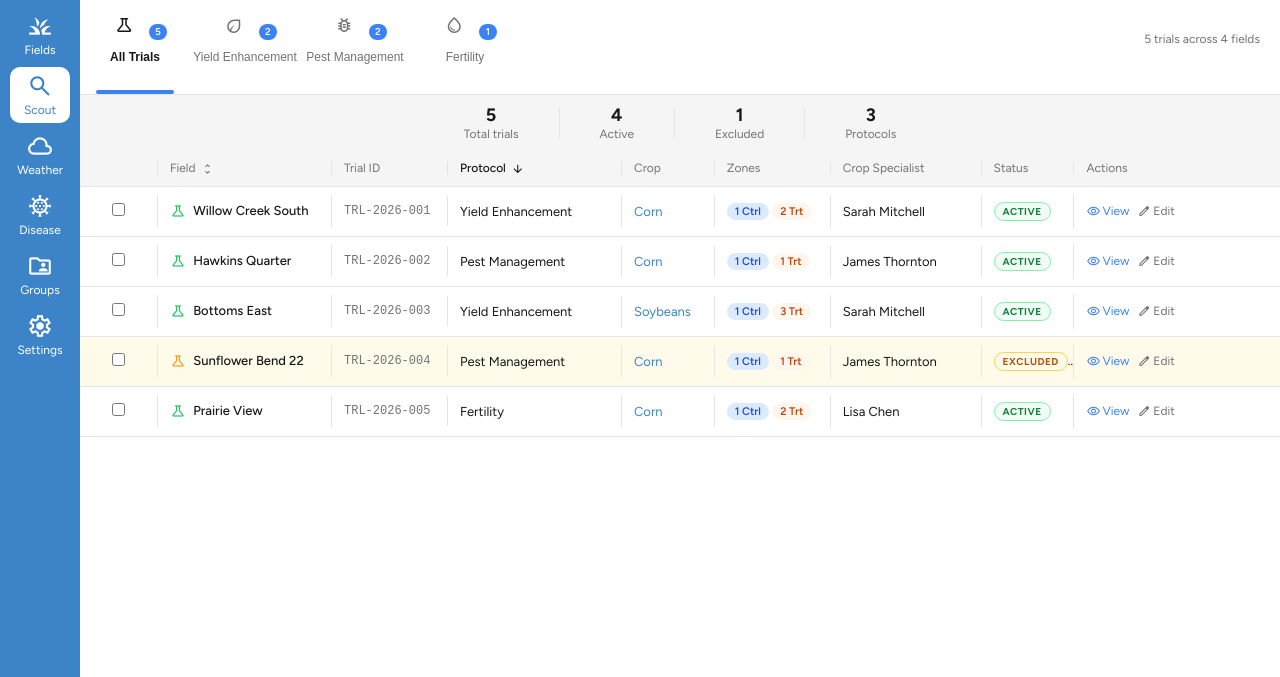
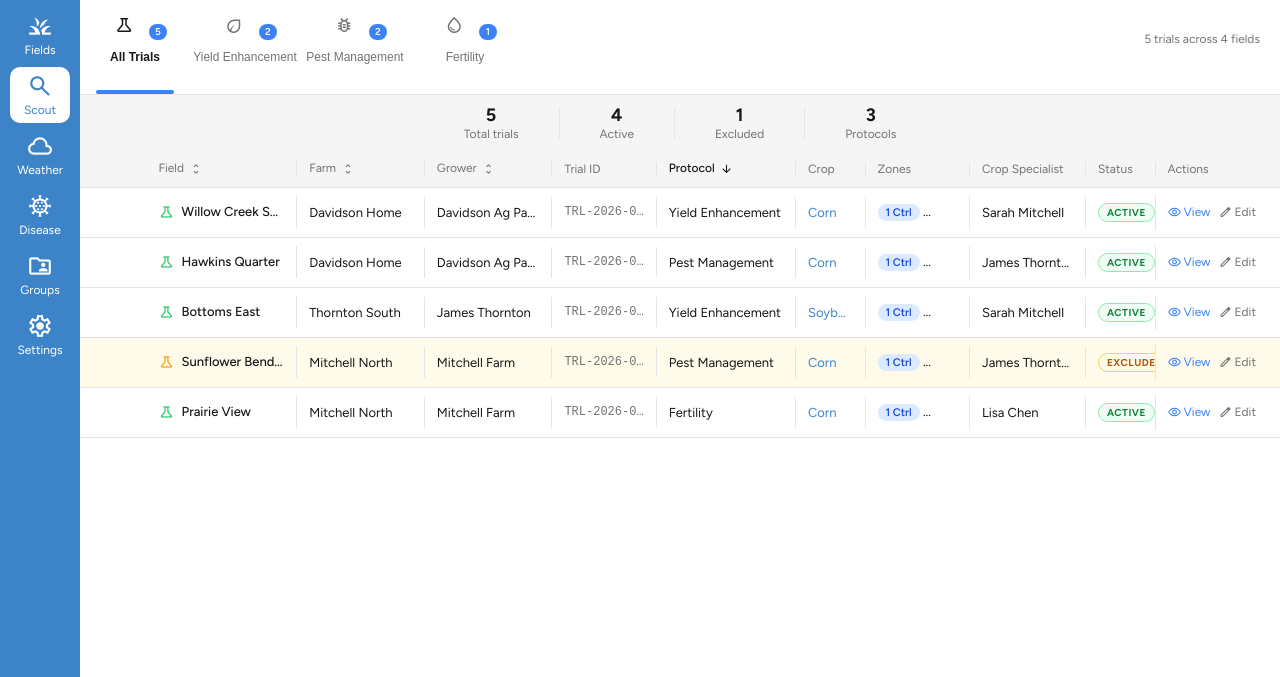
Before and after one commit to RyanSheaPD/Intelinair-Design-SystemAI, a plain HTML site: page pages/mifield-trials.html in a window 1280 px wide. Shown: the part 123-800 px from the top of the page. Drawn offline with nearby package versions, Linux system fonts and the light colour scheme.

Commit message:
Add MiField Trials page with table improvements and scrub exposed Figma token
- Add Field → Farm → Grower as default first 3 table columns
- Add hover-to-reveal checkbox column with select-all support
- Replace exposed Figma PAT in .env.example with placeholder

Co-Authored-By: Claude Opus 4.6 (1M context) <noreply@anthropic.com>

```diff
--- a/pages/mifield-trials.html
+++ b/pages/mifield-trials.html
@@ -77,6 +77,14 @@
     .data-row:hover { background: var(--color-neutral-50, #fafafa); }
     .data-row__cell { padding: 8px 12px; white-space: nowrap; overflow: hidden; text-overflow: ellipsis; border-right: 1px solid var(--color-border); }
     .data-row__cell:last-child { border-right: none; }
+
+    /* Checkbox column — hidden by default, shown on row hover */
+    .table-header-bar__col[data-col="checkbox"],
+    .data-row__cell[data-col="checkbox"] { opacity: 0; pointer-events: none; transition: opacity 0.15s ease; }
+    .data-row:hover .data-row__cell[data-col="checkbox"],
+    .data-row__cell[data-col="checkbox"].is-checked,
+    .table-header-bar:hover .table-header-bar__col[data-col="checkbox"],
+    .table-header-bar__col[data-col="checkbox"].is-checked { opacity: 1; pointer-events: auto; }
 
     .page-content { flex: 1; overflow-y: auto; padding: 0; background: var(--color-background); }
 
@@ -385,14 +393,16 @@
 
         <!-- Table header -->
         <div class="table-header-bar">
-          <span class="table-header-bar__col" style="flex:0 0 5%;">&nbsp;</span>
-          <span class="table-header-bar__col table-header-bar__col--sortable" style="flex:0 0 15%;">Field <span class="table-header-bar__sort-icon"><span class="material-symbols-outlined" style="font-size:14px;">unfold_more</span></span></span>
-          <span class="table-header-bar__col" style="flex:0 0 10%;">Trial ID</span>
-          <span class="table-header-bar__col table-header-bar__col--sortable table-header-bar__col--active" style="flex:0 0 15%;">Protocol <span class="table-header-bar__sort-icon"><span class="material-symbols-outlined" style="font-size:14px;">arrow_downward</span></span></span>
-          <span class="table-header-bar__col" style="flex:0 0 8%;">Crop</span>
-          <span class="table-header-bar__col" style="flex:0 0 10%;">Zones</span>
-          <span class="table-header-bar__col" style="flex:0 0 13%;">Crop Specialist</span>
-          <span class="table-header-bar__col" style="flex:0 0 8%;">Status</span>
+          <span class="table-header-bar__col" style="flex:0 0 4%;" data-col="checkbox"><input type="checkbox" class="checkbox" id="select-all" onchange="toggleSelectAll(this)" /></span>
+          <span class="table-header-bar__col table-header-bar__col--sortable" style="flex:0 0 13%;">Field <span class="table-header-bar__sort-icon"><span class="material-symbols-outlined" style="font-size:14px;">unfold_more</span></span></span>
+          <span class="table-header-bar__col table-header-bar__col--sortable" style="flex:0 0 11%;">Farm <span class="table-header-bar__sort-icon"><span class="material-symbols-outlined" style="font-size:14px;">unfold_more</span></span></span>
+          <span class="table-header-bar__col table-header-bar__col--sortable" style="flex:0 0 11%;">Grower <span class="table-header-bar__sort-icon"><span class="material-symbols-outlined" style="font-size:14px;">unfold_more</span></span></span>
+          <span class="table-header-bar__col" style="flex:0 0 9%;">Trial ID</span>
+          <span class="table-header-bar__col table-header-bar__col--sortable table-header-bar__col--active" style="flex:0 0 12%;">Protocol <span class="table-header-bar__sort-icon"><span class="material-symbols-outlined" style="font-size:14px;">arrow_downward</span></span></span>
+          <span class="table-header-bar__col" style="flex:0 0 6%;">Crop</span>
+          <span class="table-header-bar__col" style="flex:0 0 9%;">Zones</span>
+          <span class="table-header-bar__col" style="flex:0 0 10%;">Crop Specialist</span>
+          <span class="table-header-bar__col" style="flex:0 0 6%;">Status</span>
           <span class="table-header-bar__col" style="flex:1;border-right:none;">Actions</span>
         </div>
 
@@ -400,20 +410,22 @@
         <main class="page-content">
           <!-- Trial Row 1 -->
           <div class="data-row" data-protocol="yield">
-            <span class="data-row__cell" style="flex:0 0 5%;"><input type="checkbox" class="checkbox" /></span>
-            <span class="data-row__cell" style="flex:0 0 15%; font-weight:500;">
+            <span class="data-row__cell" style="flex:0 0 4%;" data-col="checkbox"><input type="checkbox" class="checkbox" onchange="toggleRowCheckbox(this)" /></span>
+            <span class="data-row__cell" style="flex:0 0 13%; font-weight:500;">
               <span class="material-symbols-outlined" style="font-size:16px;color:var(--color-success-500);vertical-align:middle;margin-right:4px;">science</span>
               Willow Creek South
             </span>
-            <span class="data-row__cell" style="flex:0 0 10%; font-family:monospace; font-size:12px; color:var(--color-text-muted);">TRL-2026-001</span>
-            <span class="data-row__cell" style="flex:0 0 15%;">Yield Enhancement</span>
-            <span class="data-row__cell" style="flex:0 0 8%; color:var(--color-brand);">Corn</span>
-            <span class="data-row__cell" style="flex:0 0 10%;">
+            <span class="data-row__cell" style="flex:0 0 11%;">Davidson Home</span>
+            <span class="data-row__cell" style="flex:0 0 11%;">Davidson Ag Partners</span>
+            <span class="data-row__cell" style="flex:0 0 9%; font-family:monospace; font-size:12px; color:var(--color-text-muted);">TRL-2026-001</span>
+            <span class="data-row__cell" style="flex:0 0 12%;">Yield Enhancement</span>
+            <span class="data-row__cell" style="flex:0 0 6%; color:var(--color-brand);">Corn</span>
+            <span class="data-row__cell" style="flex:0 0 9%;">
               <span class="zone-pill zone-pill--control">1 Ctrl</span>
               <span class="zone-pill zone-pill--treatment">2 Trt</span>
             </span>
-            <span class="data-row__cell" style="flex:0 0 13%;">Sarah Mitchell</span>
-            <span class="data-row__cell" style="flex:0 0 8%;"><span class="trial-status trial-status--active">Active</span></span>
+            <span class="data-row__cell" style="flex:0 0 10%;">Sarah Mitchell</span>
+            <span class="data-row__cell" style="flex:0 0 6%;"><span class="trial-status trial-status--active">Active</span></span>
             <span class="data-row__cell" style="flex:1;border-right:none; display:flex; align-items:center; gap:8px;">
               <a href="#" onclick="showTrialDetail('TRL-2026-001'); return false;" style="color:var(--color-action); text-decoration:none; font-size:12px; display:flex; align-items:center; gap:2px;"><span class="material-symbols-outlined" style="font-size:14px;">visibility</span> View</a>
               <a href="#" style="color:var(--color-text-muted); text-decoration:none; font-size:12px; display:flex; align-items:center; gap:2px;"><span class="material-symbols-outlined" style="font-size:14px;">edit</span> Edit</a>
@@ -422,20 +434,22 @@
 
           <!-- Trial Row 2 -->
           <div class="data-row" data-protocol="pest">
-            <span class="data-row__cell" style="flex:0 0 5%;"><input type="checkbox" class="checkbox" /></span>
-            <span class="data-row__cell" style="flex:0 0 15%; font-weight:500;">
+            <span class="data-row__cell" style="flex:0 0 4%;" data-col="checkbox"><input type="checkbox" class="checkbox" onchange="toggleRowCheckbox(this)" /></span>
+            <span class="data-row__cell" style="flex:0 0 13%; font-weight:500;">
               <span class="material-symbols-outlined" style="font-size:16px;color:var(--color-success-500);vertical-align:middle;margin-right:4px;">science</span>
               Hawkins Quarter
             </span>
-            <span class="data-row__cell" style="flex:0 0 10%; font-family:monospace; font-size:12px; color:var(--color-text-muted);">TRL-2026-002</span>
-            <span class="data-row__cell" style="flex:0 0 15%;">Pest Management</span>
-            <span class="data-row__cell" style="flex:0 0 8%; color:var(--color-brand);">Corn</span>
-            <span class="data-row__cell" style="flex:0 0 10%;">
+            <span class="data-row__cell" style="flex:0 0 11%;">Davidson Home</span>
+            <span class="data-row__cell" style="flex:0 0 11%;">Davidson Ag Partners</span>
+            <span class="data-row__cell" style="flex:0 0 9%; font-family:monospace; font-size:12px; color:var(--color-text-muted);">TRL-2026-002</span>
+            <span class="data-row__cell" style="flex:0 0 12%;">Pest Management</span>
+            <span class="data-row__cell" style="flex:0 0 6%; color:var(--color-brand);">Corn</span>
+            <span class="data-row__cell" style="flex:0 0 9%;">
               <span class="zone-pill zone-pill--control">1 Ctrl</span>
               <span class="zone-pill zone-pill--treatment">1 Trt</span>
             </span>
-            <span class="data-row__cell" style="flex:0 0 13%;">James Thornton</span>
-            <span class="data-row__cell" style="flex:0 0 8%;"><span class="trial-status trial-status--active">Active</span></span>
+            <span class="data-row__cell" style="flex:0 0 10%;">James Thornton</span>
+            <span class="data-row__cell" style="flex:0 0 6%;"><span class="trial-status trial-status--active">Active</span></span>
             <span class="data-row__cell" style="flex:1;border-right:none; display:flex; align-items:center; gap:8px;">
               <a href="#" onclick="showTrialDetail('TRL-2026-002'); return false;" style="color:var(--color-action); text-decoration:none; font-size:12px; display:flex; align-items:center; gap:2px;"><span class="material-symbols-outlined" style="font-size:14px;">visibility</span> View</a>
               <a href="#" style="color:var(--color-text-muted); text-decoration:none; font-size:12px; display:flex; align-items:center; gap:2px;"><span class="material-symbols-outlined" style="font-size:14px;">edit</span> Edit</a>
@@ -444,20 +458,22 @@
 
           <!-- Trial Row 3 -->
           <div class="data-row" data-protocol="yield">
-            <span class="data-row__cell" style="flex:0 0 5%;"><input type="checkbox" class="checkbox" /></span>
-            <span class="data-row__cell" style="flex:0 0 15%; font-weight:500;">
+            <span class="data-row__cell" style="flex:0 0 4%;" data-col="checkbox"><input type="checkbox" class="checkbox" onchange="toggleRowCheckbox(this)" /></span>
+            <span class="data-row__cell" style="flex:0 0 13%; font-weight:500;">
               <span class="material-symbols-outlined" style="font-size:16px;color:var(--color-success-500);vertical-align:middle;margin-right:4px;">science</span>
               Bottoms East
             </span>
-            <span class="data-row__cell" style="flex:0 0 10%; font-family:monospace; font-size:12px; color:var(--color-text-muted);">TRL-2026-003</span>
-            <span class="data-row__cell" style="flex:0 0 15%;">Yield Enhancement</span>
-            <span class="data-row__cell" style="flex:0 0 8%; color:var(--color-brand);">Soybeans</span>
-            <span class="data-row__cell" style="flex:0 0 10%;">
+            <span class="data-row__cell" style="flex:0 0 11%;">Thornton South</span>
+            <span class="data-row__cell" style="flex:0 0 11%;">James Thornton</span>
+            <span class="data-row__cell" style="flex:0 0 9%; font-family:monospace; font-size:12px; color:var(--color-text-muted);">TRL-2026-003</span>
+            <span class="data-row__cell" style="flex:0 0 12%;">Yield Enhancement</span>
+            <span class="data-row__cell" style="flex:0 0 6%; color:var(--color-brand);">Soybeans</span>
+            <span class="data-row__cell" style="flex:0 0 9%;">
               <span class="zone-pill zone-pill--control">1 Ctrl</span>
               <span class="zone-pill zone-pill--treatment">3 Trt</span>
             </span>
-            <span class="data-row__cell" style="flex:0 0 13%;">Sarah Mitchell</span>
-            <span class="data-row__cell" style="flex:0 0 8%;"><span class="trial-status trial-status--active">Active</span></span>
+            <span class="data-row__cell" style="flex:0 0 10%;">Sarah Mitchell</span>
+            <span class="data-row__cell" style="flex:0 0 6%;"><span class="trial-status trial-status--active">Active</span></span>
             <span class="data-row__cell" style="flex:1;border-right:none; display:flex; align-items:center; gap:8px;">
               <a href="#" onclick="showTrialDetail('TRL-2026-003'); return false;" style="color:var(--color-action); text-decoration:none; font-size:12px; display:flex; align-items:center; gap:2px;"><span class="material-symbols-outlined" style="font-size:14px;">visibility</span> View</a>
               <a href="#" style="color:var(--color-text-muted); text-decoration:none; font-size:12px; display:flex; align-items:center; gap:2px;"><span class="material-symbols-outlined" style="font-size:14px;">edit</span> Edit</a>
@@ -466,20 +482,22 @@
 
           <!-- Trial Row 4 — Excluded -->
           <div class="data-row" data-protocol="pest" style="background:var(--color-warning-50, #fffbeb);">
-            <span class="data-row__cell" style="flex:0 0 5%;"><input type="checkbox" class="checkbox" /></span>
-            <span class="data-row__cell" style="flex:0 0 15%; font-weight:500;">
+            <span class="data-row__cell" style="flex:0 0 4%;" data-col="checkbox"><input type="checkbox" class="checkbox" onchange="toggleRowCheckbox(this)" /></span>
+            <span class="data-row__cell" style="flex:0 0 13%; font-weight:500;">
               <span class="material-symbols-outlined" style="font-size:16px;color:var(--color-warning-500);vertical-align:middle;margin-right:4px;">science</span>
               Sunflower Bend 22
             </span>
-            <span class="data-row__cell" style="flex:0 0 10%; font-family:monospace; font-size:12px; color:var(--color-text-muted);">TRL-2026-004</span>
-            <span class="data-row__cell" style="flex:0 0 15%;">Pest Management</span>
-            <span class="data-row__cell" style="flex:0 0 8%; color:var(--color-brand);">Corn</span>
-            <span class="data-row__cell" style="flex:0 0 10%;">
+            <span class="data-row__cell" style="flex:0 0 11%;">Mitchell North</span>
+            <span class="data-row__cell" style="flex:0 0 11%;">Mitchell Farm</span>
+            <span class="data-row__cell" style="flex:0 0 9%; font-family:monospace; font-size:12px; color:var(--color-text-muted);">TRL-2026-004</span>
+            <span class="data-row__cell" style="flex:0 0 12%;">Pest Management</span>
+            <span class="data-row__cell" style="flex:0 0 6%; color:var(--color-brand);">Corn</span>
+            <span class="data-row__cell" style="flex:0 0 9%;">
               <span class="zone-pill zone-pill--control">1 Ctrl</span>
               <span class="zone-pill zone-pill--treatment">1 Trt</span>
             </span>
-            <span class="data-row__cell" style="flex:0 0 13%;">James Thornton</span>
-            <span class="data-row__cell" style="flex:0 0 8%;"><span class="trial-status trial-status--excluded">Excluded</span></span>
+            <span class="data-row__cell" style="flex:0 0 10%;">James Thornton</span>
+            <span class="data-row__cell" style="flex:0 0 6%;"><span class="trial-status trial-status--excluded">Excluded</span></span>
             <span class="data-row__cell" style="flex:1;border-right:none; display:flex; align-items:center; gap:8px;">
               <a href="#" onclick="showTrialDetail('TRL-2026-004'); return false;" style="color:var(--color-action); text-decoration:none; font-size:12px; display:flex; align-items:center; gap:2px;"><span class="material-symbols-outlined" style="font-size:14px;">visibility</span> View</a>
               <a href="#" style="color:var(--color-text-muted); text-decoration:none; font-size:12px; display:flex; align-items:center; gap:2px;"><span class="material-symbols-outlined" style="font-size:14px;">edit</span> Edit</a>
@@ -488,20 +506,22 @@
 
           <!-- Trial Row 5 -->
           <div class="data-row" data-protocol="fertility">
-            <span class="data-row__cell" style="flex:0 0 5%;"><input type="checkbox" class="checkbox" /></span>
-            <span class="data-row__cell" style="flex:0 0 15%; font-weight:500;">
+            <span class="data-row__cell" style="flex:0 0 4%;" data-col="checkbox"><input type="checkbox" class="checkbox" onchange="toggleRowCheckbox(this)" /></span>
+            <span class="data-row__cell" style="flex:0 0 13%; font-weight:500;">
               <span class="material-symbols-outlined" style="font-size:16px;color:var(--color-success-500);vertical-align:middle;margin-right:4px;">science</span>
               Prairie View
             </span>
-            <span class="data-row__cell" style="flex:0 0 10%; font-family:monospace; font-size:12px; color:var(--color-text-muted);">TRL-2026-005</span>
-            <span class="data-row__cell" style="flex:0 0 15%;">Fertility</span>
-            <span class="data-row__cell" style="flex:0 0 8%; color:var(--color-brand);">Corn</span>
-            <span class="data-row__cell" style="flex:0 0 10%;">
+            <span class="data-row__cell" style="flex:0 0 11%;">Mitchell North</span>
+            <span class="data-row__cell" style="flex:0 0 11%;">Mitchell Farm</span>
+            <span class="data-row__cell" style="flex:0 0 9%; font-family:monospace; font-size:12px; color:var(--color-text-muted);">TRL-2026-005</span>
+            <span class="data-row__cell" style="flex:0 0 12%;">Fertility</span>
+            <span class="data-row__cell" style="flex:0 0 6%; color:var(--color-brand);">Corn</span>
+            <span class="data-row__cell" style="flex:0 0 9%;">
               <span class="zone-pill zone-pill--control">1 Ctrl</span>
               <span class="zone-pill zone-pill--treatment">2 Trt</span>
             </span>
-            <span class="data-row__cell" style="flex:0 0 13%;">Lisa Chen</span>
-            <span class="data-row__cell" style="flex:0 0 8%;"><span class="trial-status trial-status--active">Active</span></span>
+            <span class="data-row__cell" style="flex:0 0 10%;">Lisa Chen</span>
+            <span class="data-row__cell" style="flex:0 0 6%;"><span class="trial-status trial-status--active">Active</span></span>
             <span class="data-row__cell" style="flex:1;border-right:none; display:flex; align-items:center; gap:8px;">
               <a href="#" onclick="showTrialDetail('TRL-2026-005'); return false;" style="color:var(--color-action); text-decoration:none; font-size:12px; display:flex; align-items:center; gap:2px;"><span class="material-symbols-outlined" style="font-size:14px;">visibility</span> View</a>
               <a href="#" style="color:var(--color-text-muted); text-decoration:none; font-size:12px; display:flex; align-items:center; gap:2px;"><span class="material-symbols-outlined" style="font-size:14px;">edit</span> Edit</a>
@@ -1153,6 +1173,50 @@
     function filterByProtocol(protocol) {
       switchTab(document.querySelector('.tabs__item[aria-selected="true"]'), protocol);
     }
+
+    /* ===== CHECKBOX VISIBILITY ===== */
+    function toggleRowCheckbox(cb) {
+      var cell = cb.closest('[data-col="checkbox"]');
+      if (cb.checked) {
+        cell.classList.add('is-checked');
+      } else {
+        cell.classList.remove('is-checked');
+      }
+      updateSelectAllState();
+    }
+
+    function toggleSelectAll(cb) {
+      var headerCol = cb.closest('[data-col="checkbox"]');
+      var rowCells = document.querySelectorAll('.data-row .data-row__cell[data-col="checkbox"]');
+      rowCells.forEach(function(cell) {
+        var rowCb = cell.querySelector('.checkbox');
+        rowCb.checked = cb.checked;
+        if (cb.checked) {
+          cell.classList.add('is-checked');
+        } else {
+          cell.classList.remove('is-checked');
+        }
+      });
+      if (cb.checked) {
+        headerCol.classList.add('is-checked');
+      } else {
+        headerCol.classList.remove('is-checked');
+      }
+    }
+
+    function updateSelectAllState() {
+      var all = document.querySelectorAll('.data-row .data-row__cell[data-col="checkbox"] .checkbox');
+      var checked = document.querySelectorAll('.data-row .data-row__cell[data-col="checkbox"] .checkbox:checked');
+      var selectAll = document.getElementById('select-all');
+      var headerCol = selectAll.closest('[data-col="checkbox"]');
+      selectAll.checked = all.length > 0 && checked.length === all.length;
+      selectAll.indeterminate = checked.length > 0 && checked.length < all.length;
+      if (checked.length > 0) {
+        headerCol.classList.add('is-checked');
+      } else {
+        headerCol.classList.remove('is-checked');
+      }
+    }
   </script>
 
 </body>
```
Also changed, not shown: 1 other file.
